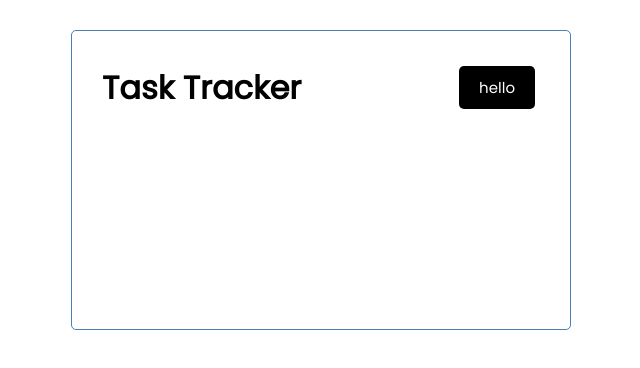
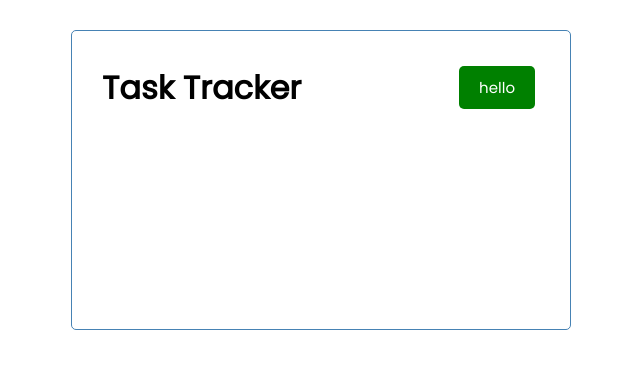
Before and after one commit to Alexmry/my-third-react-app, a React (Create React App) app: page / in a window 1280 px wide. Shown: the top 368 px of the page, without its empty margins (319-959 px from the left). Built offline with nearby package versions, Linux system fonts and the light colour scheme.

Commit message:
button props

```diff
--- a/src/components/Button.js
+++ b/src/components/Button.js
@@ -1,5 +1,6 @@
-const Button = (props) => {
-    return <button className='btn'>{props.text}</button>
+// const Button = (props) => {
+const Button = ({color, text}) => {
+    return <button style={{backgroundColor: color}} className='btn'>{text}</button>
 }
 
 export default Button
```
